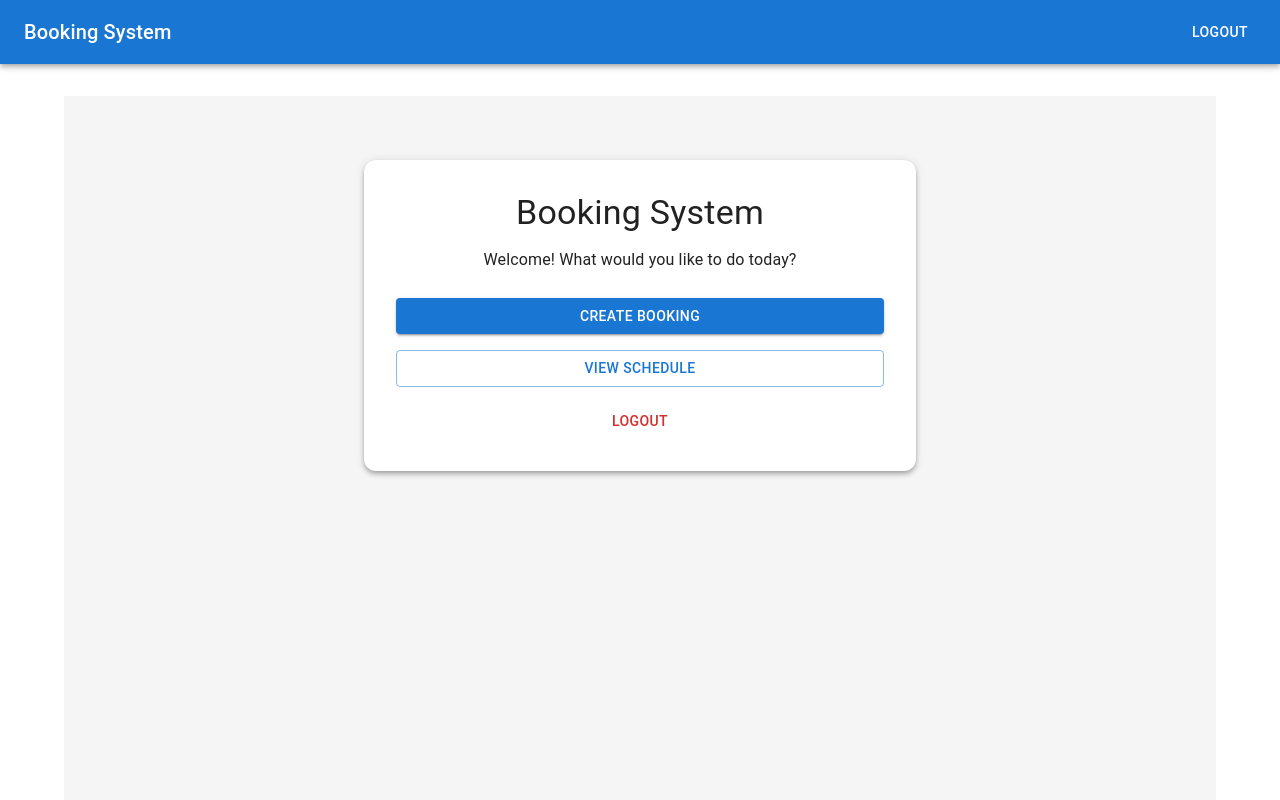
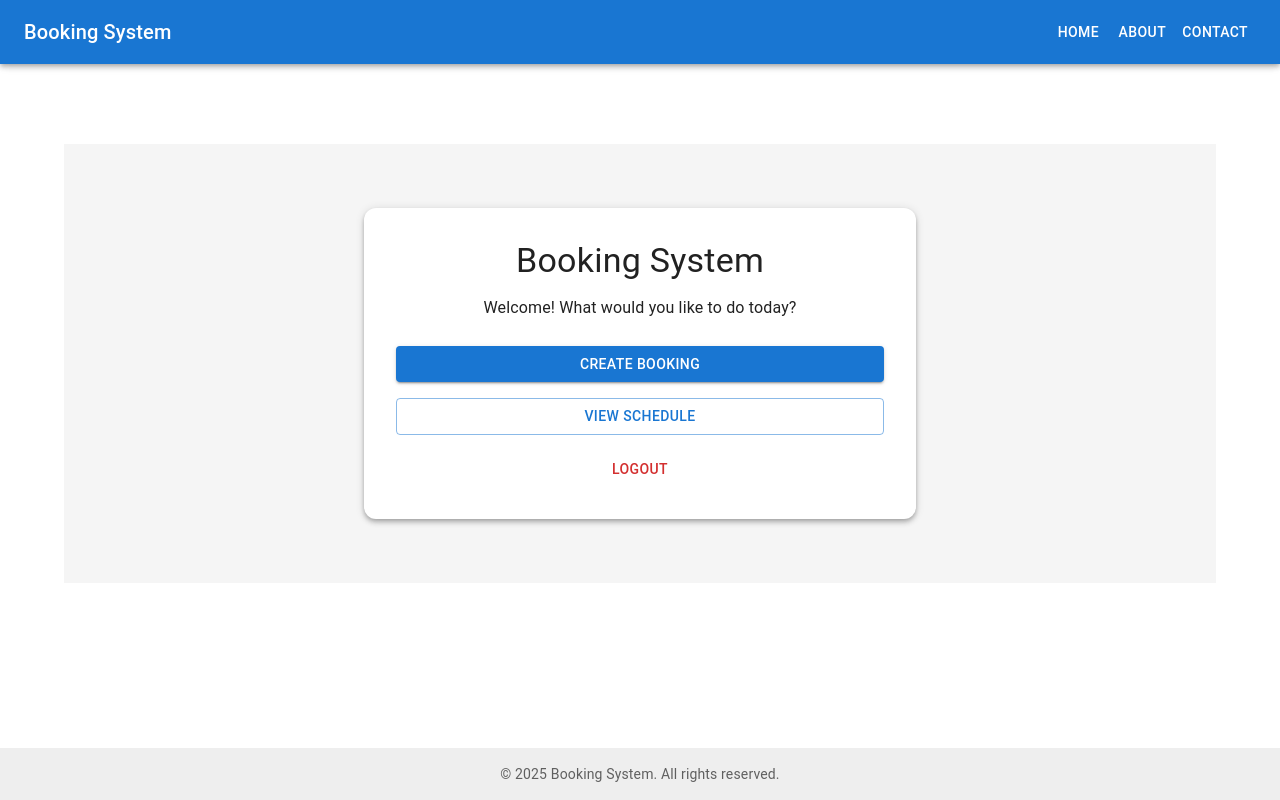
Before and after one commit to qacdqacd/BookingSystem, a React (Create React App) app in the folder frontend/: page / in a window 1280 px wide. Shown: the top 800 px of the page. Built offline with nearby package versions, Linux system fonts and the light colour scheme.

Commit message:
fixed some bugs

```diff
--- a/frontend/package.json
+++ b/frontend/package.json
@@ -5,6 +5,7 @@
   "dependencies": {
     "@emotion/react": "^11.14.0",
     "@emotion/styled": "^11.14.0",
+    "@mui/icons-material": "^7.0.1",
     "@mui/material": "^7.0.1",
     "@testing-library/dom": "^10.4.0",
     "@testing-library/jest-dom": "^6.6.3",
--- a/frontend/src/components/Header.js
+++ b/frontend/src/components/Header.js
@@ -1,24 +1,115 @@
-import React from "react";
-import { AppBar, Toolbar, Typography, Button } from "@mui/material";
+import * as React from "react";
+import PropTypes from "prop-types";
+import AppBar from "@mui/material/AppBar";
+import Box from "@mui/material/Box";
+import CssBaseline from "@mui/material/CssBaseline";
+import Divider from "@mui/material/Divider";
+import Drawer from "@mui/material/Drawer";
+import IconButton from "@mui/material/IconButton";
+import List from "@mui/material/List";
+import ListItem from "@mui/material/ListItem";
+import ListItemButton from "@mui/material/ListItemButton";
+import ListItemText from "@mui/material/ListItemText";
+import MenuIcon from "@mui/icons-material/Menu";
+import Toolbar from "@mui/material/Toolbar";
+import Typography from "@mui/material/Typography";
+import Button from "@mui/material/Button";
 
-const Header = () => {
-  const handleLogout = () => {
-    localStorage.removeItem("access_token");
-    window.location.href = "/login";
+const drawerWidth = 240;
+const navItems = ["Home", "About", "Contact"];
+
+function DrawerAppBar(props) {
+  const { window } = props;
+  const [mobileOpen, setMobileOpen] = React.useState(false);
+
+  const handleDrawerToggle = () => {
+    setMobileOpen((prevState) => !prevState);
   };
 
+  const drawer = (
+    <Box onClick={handleDrawerToggle} sx={{ textAlign: "center" }}>
+      <Typography variant="h6" sx={{ my: 2 }}>
+        MUI
+      </Typography>
+      <Divider />
+      <List>
+        {navItems.map((item) => (
+          <ListItem key={item} disablePadding>
+            <ListItemButton sx={{ textAlign: "center" }}>
+              <ListItemText primary={item} />
+            </ListItemButton>
+          </ListItem>
+        ))}
+      </List>
+    </Box>
+  );
+
+  const container =
+    window !== undefined ? () => window().document.body : undefined;
+
   return (
-    <AppBar position="static">
-      <Toolbar sx={{ justifyContent: "space-between" }}>
-        <Typography variant="h6" component="div">
-          Booking System
-        </Typography>
-        <Button color="inherit" onClick={handleLogout}>
-          Logout
-        </Button>
-      </Toolbar>
-    </AppBar>
+    <Box sx={{ display: "flex" }}>
+      <CssBaseline />
+      <AppBar component="nav">
+        <Toolbar>
+          <IconButton
+            color="inherit"
+            aria-label="open drawer"
+            edge="start"
+            onClick={handleDrawerToggle}
+            sx={{ mr: 2, display: { sm: "none" } }}
+          >
+            <MenuIcon />
+          </IconButton>
+          <Typography
+            variant="h6"
+            component="div"
+            sx={{ flexGrow: 1, display: { xs: "none", sm: "block" } }}
+          >
+            Booking System
+          </Typography>
+          <Box sx={{ display: { xs: "none", sm: "block" } }}>
+            {navItems.map((item) => (
+              <Button key={item} sx={{ color: "#fff" }}>
+                {item}
+              </Button>
+            ))}
+          </Box>
+        </Toolbar>
+      </AppBar>
+      <nav>
+        <Drawer
+          container={container}
+          variant="temporary"
+          open={mobileOpen}
+          onClose={handleDrawerToggle}
+          ModalProps={{
+            keepMounted: true, // Better open performance on mobile.
+          }}
+          sx={{
+            display: { xs: "block", sm: "none" },
+            "& .MuiDrawer-paper": {
+              boxSizing: "border-box",
+              width: drawerWidth,
+            },
+          }}
+        >
+          {drawer}
+        </Drawer>
+      </nav>
+      <Box component="main" sx={{ p: 3 }}>
+        <Toolbar />
+      </Box>
+    </Box>
   );
+}
+
+DrawerAppBar.propTypes = {
+  /**
+   * Injected by the documentation to work in an iframe.
+   * You won't need it on your project.
+   */
+  window: PropTypes.func,
 };
 
-export default Header;
+export default DrawerAppBar;
--- a/frontend/src/components/HomePage.jsx
+++ b/frontend/src/components/HomePage.jsx
@@ -7,6 +7,7 @@
   Paper,
   Container,
 } from "@mui/material";
+import Layout from "./layout"; // import Layout component
 
 const HomePage = () => {
   const handleLogout = () => {
@@ -23,7 +24,7 @@
   };
 
   return (
-    <Box sx={{ backgroundColor: "#f5f5f5", py: 8, minHeight: "100vh" }}>
+    <Box sx={{ backgroundColor: "#f5f5f5", py: 8, minHeight: "50vh" }}>
       <Container maxWidth="sm">
         <Paper
           elevation={4}
--- a/frontend/src/components/LoginPage.jsx
+++ b/frontend/src/components/LoginPage.jsx
@@ -2,6 +2,7 @@
 import { TextField, Button, Typography, Box } from "@mui/material";
 import { Link } from "react-router-dom";
 import ReCAPTCHA from "react-google-recaptcha";
+import Layout from "./layout"; // import the Layout component
 
 const LoginPage = () => {
   const [username, setUsername] = useState("");
@@ -20,7 +21,7 @@
     const response = await fetch("http://127.0.0.1:8000/api/token/", {
       method: "POST",
       headers: { "Content-Type": "application/json" },
-      body: JSON.stringify({ username, password, recaptcha: captchaValue }), // Pass captcha response
+      body: JSON.stringify({ username, password, recaptcha: captchaValue }),
     });
 
     if (response.ok) {
@@ -40,7 +41,7 @@
         display: "flex",
         justifyContent: "center",
         alignItems: "center",
-        height: "100vh",
+        height: "50vh",
       }}
     >
       <Box sx={{ width: 300 }}>
@@ -68,7 +69,7 @@
             margin="normal"
           />
           <ReCAPTCHA
-            sitekey="6LfU2gkrAAAAAIAitkJhHl6-6HXt7MW2oWZAVrkz" // Replace with your Site Key
+            sitekey="6LfU2gkrAAAAAIAitkJhHl6-6HXt7MW2oWZAVrkz"
             onChange={(value) => setCaptchaValue(value)}
           />
           {error && (
--- a/frontend/src/components/RegisterPage.jsx
+++ b/frontend/src/components/RegisterPage.jsx
@@ -1,6 +1,7 @@
 import React, { useState } from "react";
 import { TextField, Button, Typography, Box } from "@mui/material";
 import ReCAPTCHA from "react-google-recaptcha";
+import Layout from "./layout"; // import Layout component
 
 const RegisterPage = () => {
   const [username, setUsername] = useState("");
@@ -18,7 +19,6 @@
     }
 
     const response = await fetch("http://localhost:8000/users/", {
-      // Adjust the URL to your API
       method: "POST",
       headers: { "Content-Type": "application/json" },
       body: JSON.stringify({
@@ -44,7 +44,7 @@
         display: "flex",
         justifyContent: "center",
         alignItems: "center",
-        height: "100vh",
+        height: "50vh",
       }}
     >
       <Box sx={{ width: 300 }}>
@@ -81,7 +81,7 @@
             margin="normal"
           />
           <ReCAPTCHA
-            sitekey="6LfU2gkrAAAAAIAitkJhHl6-6HXt7MW2oWZAVrkz" // Replace with your Site Key
+            sitekey="your-site-key"
             onChange={(value) => setCaptchaValue(value)}
           />
           {error && (
--- a/frontend/src/components/layout.js
+++ b/frontend/src/components/layout.js
@@ -7,7 +7,7 @@
   return (
     <Box display="flex" flexDirection="column" minHeight="100vh">
       <Header />
-      <Container sx={{ flex: 1, mt: 4, mb: 4 }}>{children}</Container>
+      <Container sx={{ flexGrow: 1, mt: 4, mb: 4 }}>{children}</Container>
       <Footer />
     </Box>
   );
```
Also changed, not shown: 1 other file (tests, documents, lock files or other folders).
